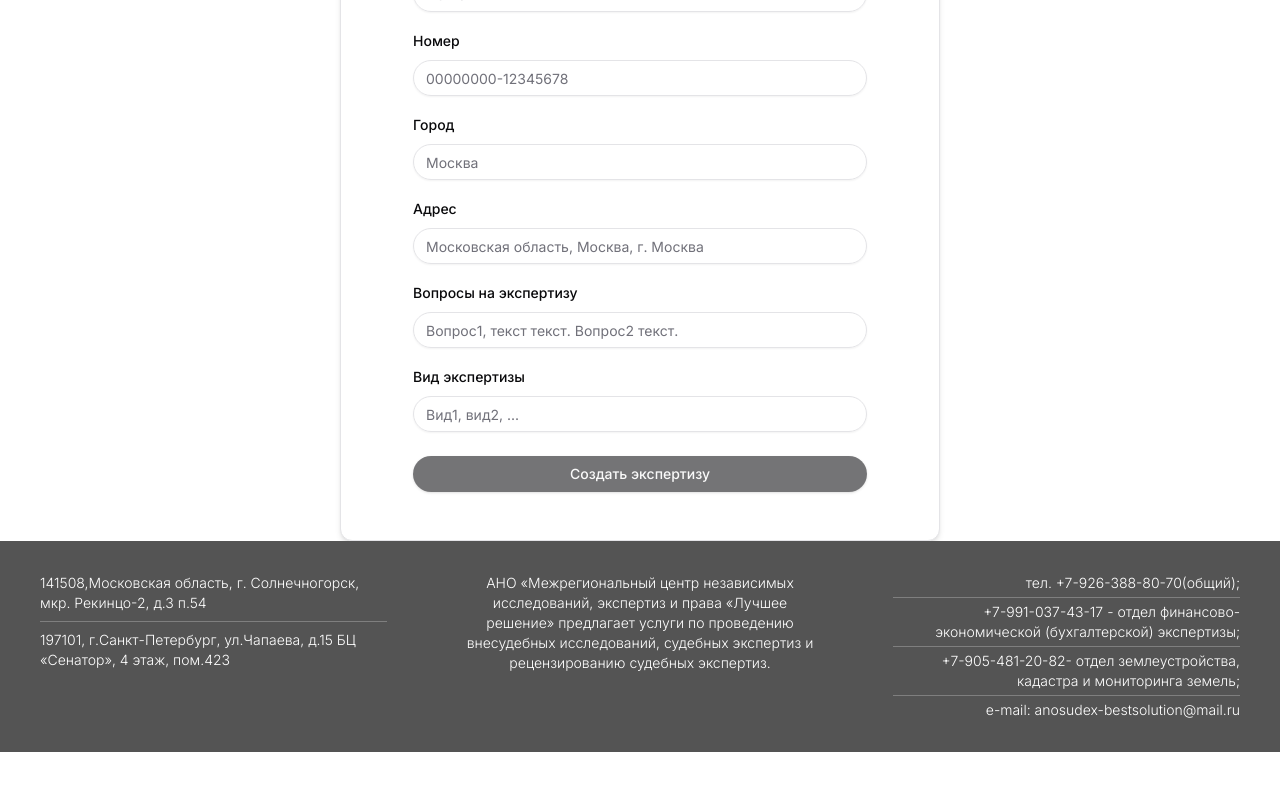
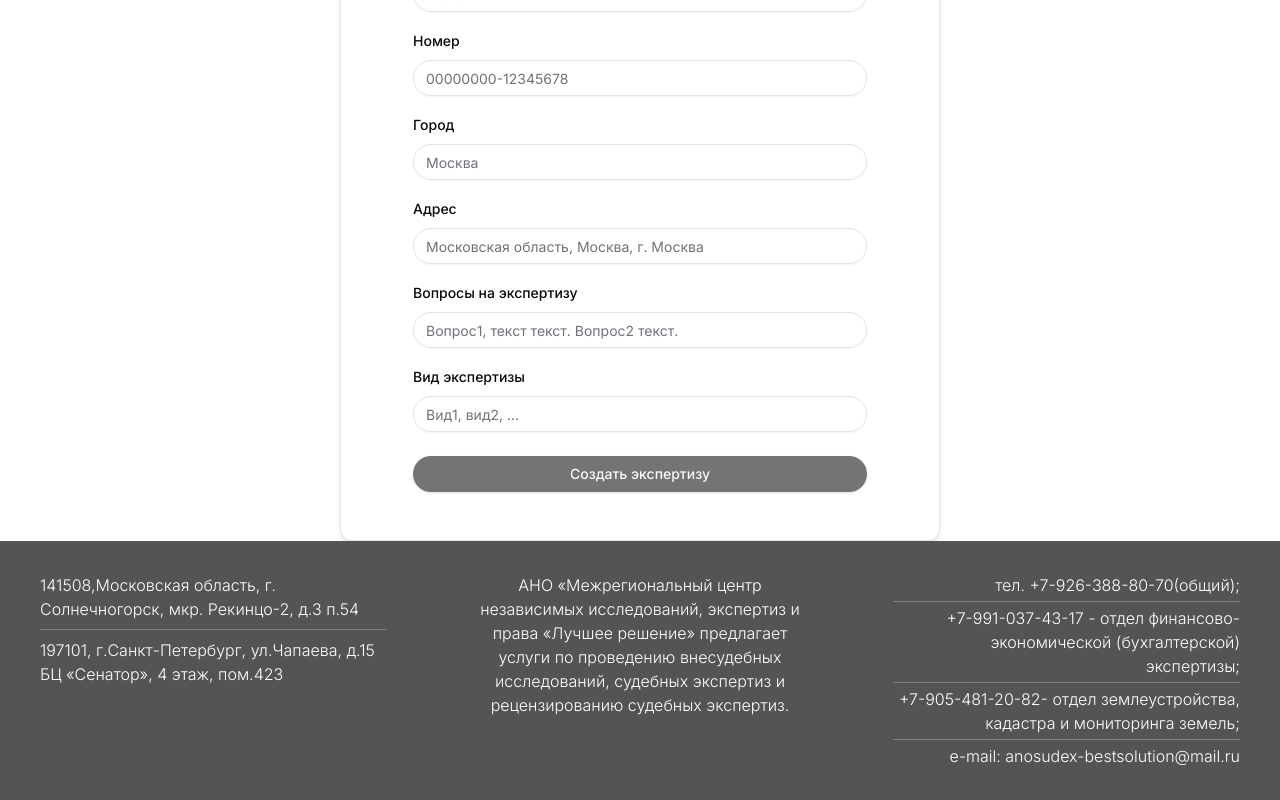
Before and after one commit to Hron0/spsPro, a Next.js app: page /expertises/create in a window 1280 px wide. Shown: the part 289-1089 px from the top of the page. Before the commit the page ends 1041 px from the top, so only its background shows below. Built offline with nearby package versions, Linux system fonts and the light colour scheme; no server answers.

Commit message:
TypoGraphy fixes

```diff
--- a/src/components/shared/Footer.tsx
+++ b/src/components/shared/Footer.tsx
@@ -7,19 +7,19 @@ function Footer() {
             className="w-full mx-auto bg-[#545454] relative">
             <div className={'relative container flex flex-col md:flex-row items-center md:items-start gap-8 md:gap-6 lg:gap-20 text-white px-3 md:px-10 py-4 md:py-8'}>
 
-                <h2 className={"text-start text-sm font-extralight w-full md:w-1/3"}>
+                <h2 className={"text-start text-base font-extralight w-full md:w-1/3"}>
                     141508,Московская область, г. Солнечногорск, мкр. Рекинцо-2, д.3 п.54
                     <Separator className={"my-2 bg-white/25"}/>
                     197101, г.Санкт-Петербург, ул.Чапаева, д.15 БЦ «Сенатор», 4 этаж, пом.423
                 </h2>
 
-                <h2 className={"text-start md:text-center text-sm font-extralight break-words w-full md:w-1/3"}>
+                <h2 className={"text-start md:text-center text-base font-extralight break-words w-full md:w-1/3"}>
                     АНО «Межрегиональный центр независимых исследований, экспертиз и права «Лучшее решение»
                     предлагает услуги по проведению внесудебных исследований, судебных экспертиз и
                     рецензированию судебных экспертиз.
                 </h2>
 
-                <h2 className={"text-start md:text-end text-sm font-extralight w-full md:w-1/3"}>
+                <h2 className={"text-start md:text-end text-base font-extralight w-full md:w-1/3"}>
                     тел. +7-926-388-80-70(общий);
                     <Separator className={"my-1 bg-white/25"}/>
                     +7-991-037-43-17 - отдел финансово-экономической (бухгалтерской) экспертизы;
--- a/src/components/shared/expertiseDetailed/ExpertiseDetailed.tsx
+++ b/src/components/shared/expertiseDetailed/ExpertiseDetailed.tsx
@@ -16,7 +16,7 @@ export const ExpertiseDetailed = ({expertise}: Props) => {
                 <AspectRatio ratio={9 / 16} className={""}>
                     <Skeleton className={'h-full w-full'}/>
                 </AspectRatio>
-                <h1 className={'text-lg font-extralight text-center break-words absolute top-20 px-20'}>{expertise?.title}</h1>
+                <h1 className={'text-xl font-extralight text-center break-words absolute top-20 w-full px-5'}>{expertise?.title}</h1>
             </div>
 
             <div className={'flex flex-col w-full h-full relative'}>
```
